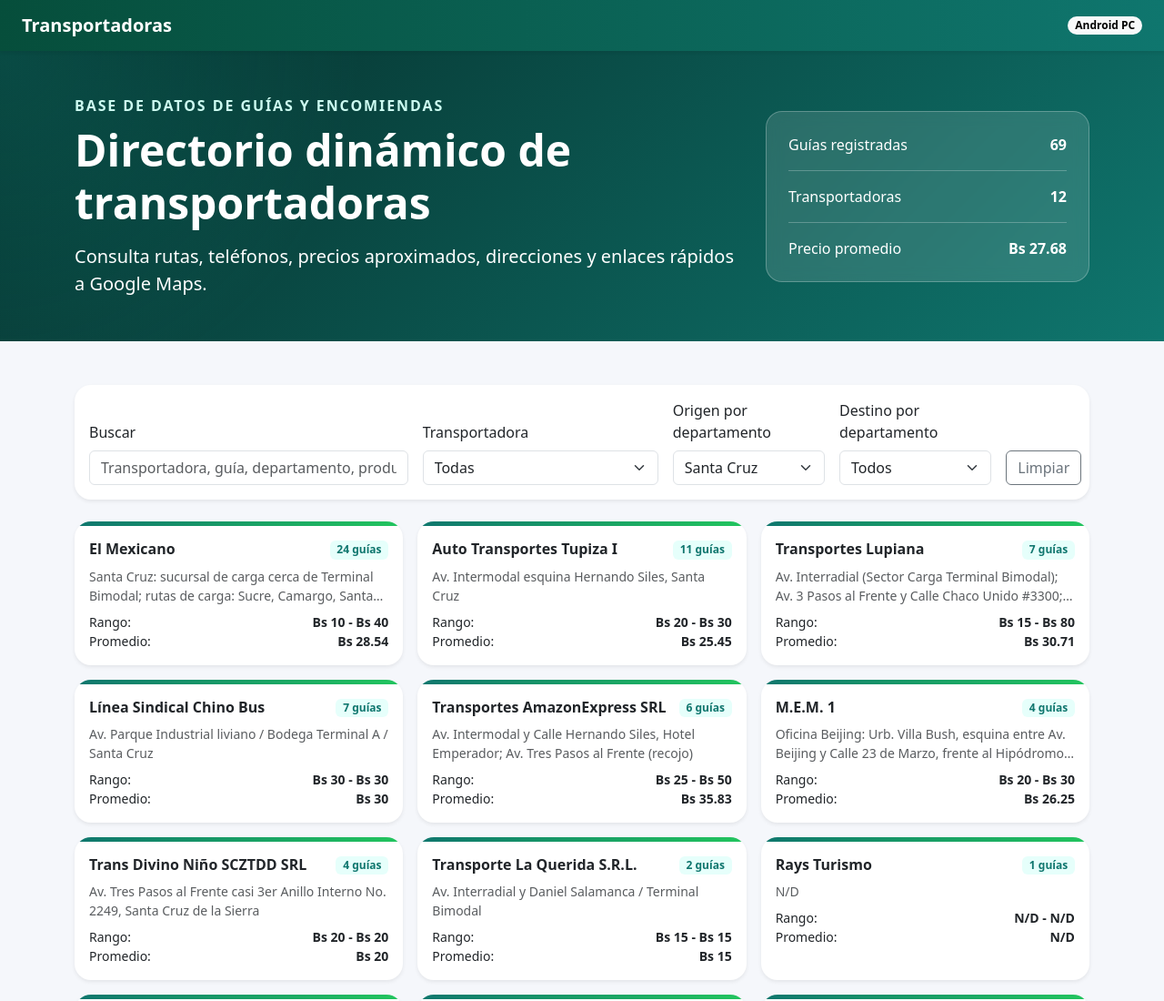
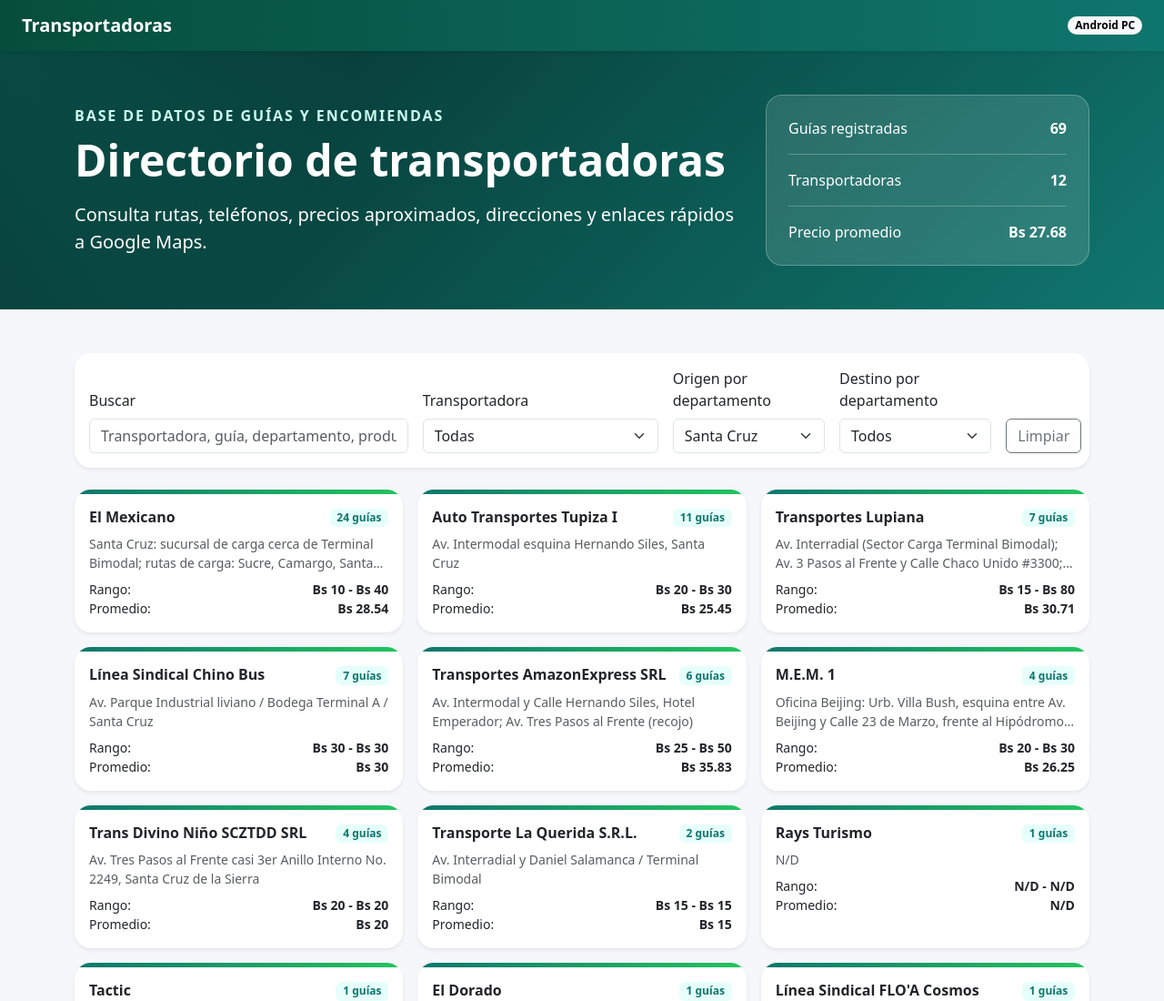
Before and after one commit to Diego-Dell/web_transportadoras, a plain HTML site: page index.html in a window 1280 px wide. Shown: the top 1100 px of the page at 91% size. Drawn offline with nearby package versions, Linux system fonts and the light colour scheme.

Commit message:
nuevo titulo

```diff
--- a/index.html
+++ b/index.html
@@ -19,7 +19,7 @@
     <div class="row align-items-center g-4">
       <div class="col-lg-8">
         <p class="eyebrow mb-2">Base de datos de guías y encomiendas</p>
-        <h1 class="display-5 fw-bold mb-3">Directorio dinámico de transportadoras</h1>
+        <h1 class="display-5 fw-bold mb-3">Directorio de transportadoras</h1>
         <p class="lead mb-0">Consulta rutas, teléfonos, precios aproximados, direcciones y enlaces rápidos a Google Maps.</p>
       </div>
       <div class="col-lg-4">
```
